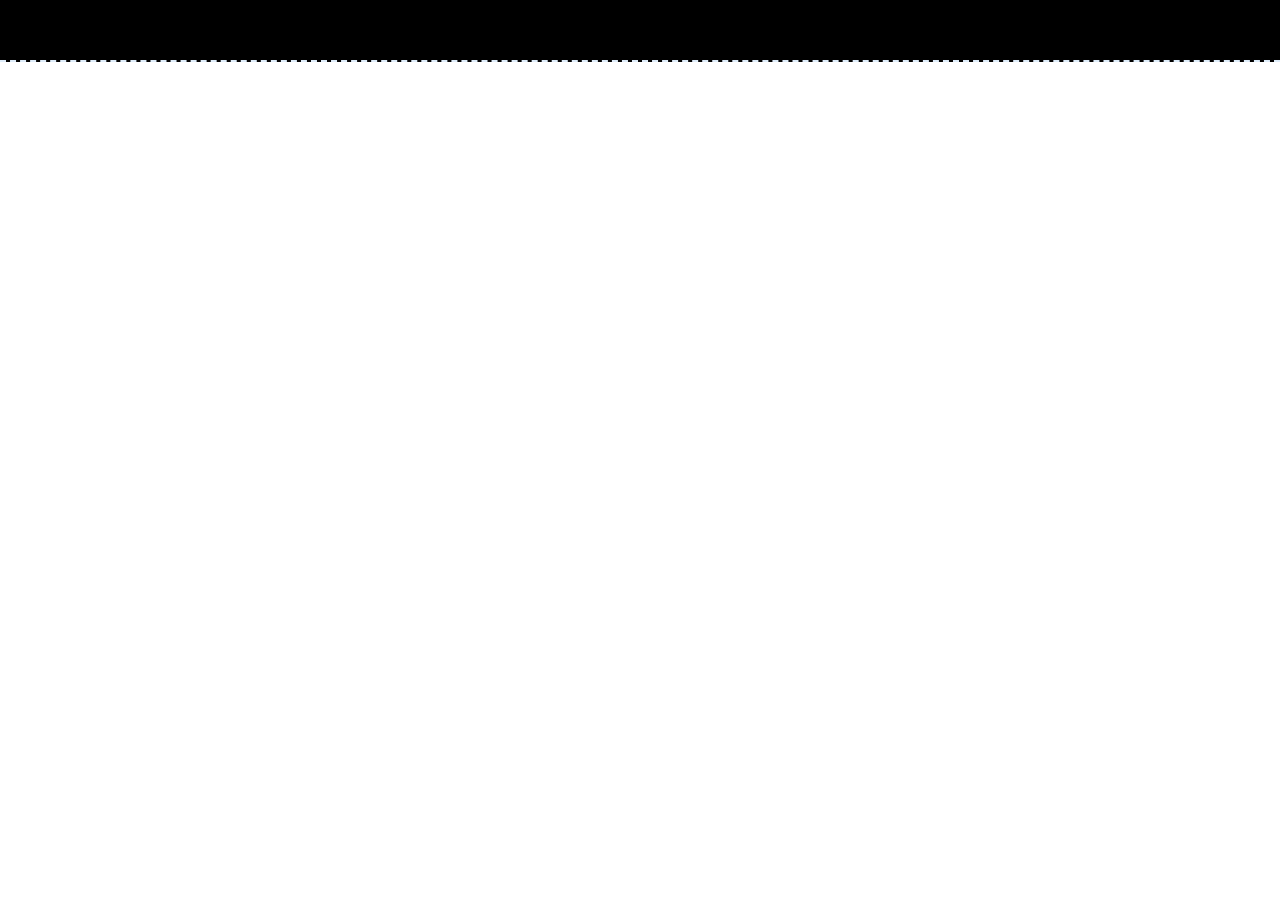
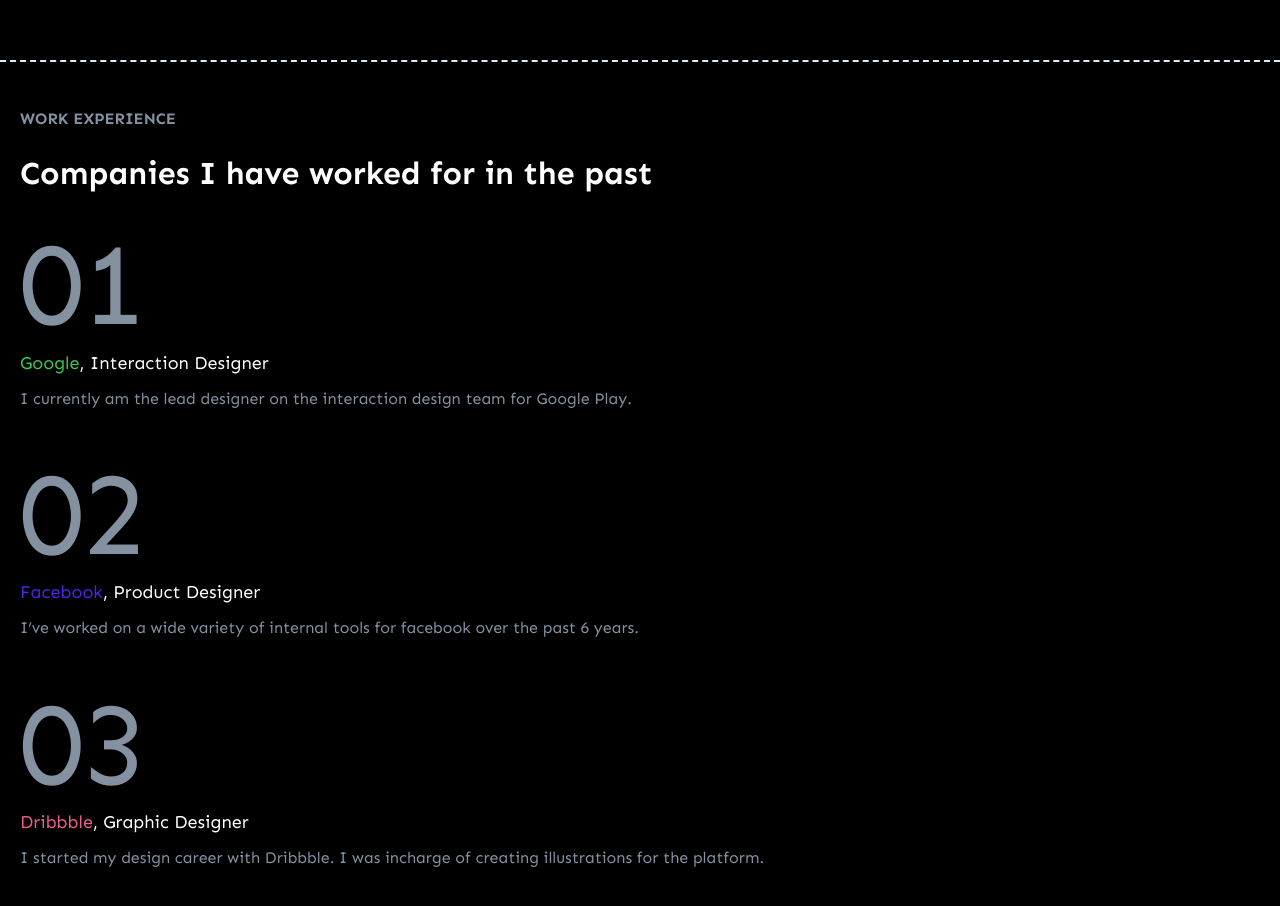
Before and after one commit to Valerii-Hud/robins-portfolio, a website built with Vite: page index.html in a window 1280 px wide. Shown: the part 662-1568 px from the top of the page. Before the commit the page ends 800 px from the top, so only its background shows below. Built offline with nearby package versions, Linux system fonts and the light colour scheme.

Commit message:
feat: added experience section for 360px

```diff
--- a/index.html
+++ b/index.html
@@ -32,6 +32,49 @@
         </div>
       </div>
     </section>
+    <section class="experience">
+      <div class="container">
+        <div class="experience__subtitle">work experience</div>
+        <h2 class="experience__title title__h2">
+          Companies I have worked for in the past
+        </h2>
+        <div class="experience__wrapper">
+          <div class="experience__item">
+            <div class="label__1 experience__item_number">01</div>
+            <div class="experience__item_professional">
+              <span class="experience__highlighted-green">Google</span>,
+              Interaction Designer
+            </div>
+            <div class="experience__descr">
+              I currently am the lead designer on the interaction design team
+              for Google Play.
+            </div>
+          </div>
+          <div class="experience__item">
+            <div class="label__1 experience__item_number">02</div>
+            <div class="experience__item_professional">
+              <span class="experience__highlighted-blue">Facebook</span>,
+              Product Designer
+            </div>
+            <div class="experience__descr">
+              I’ve worked on a wide variety of internal tools for facebook over
+              the past 6 years.
+            </div>
+          </div>
+          <div class="experience__item">
+            <div class="label__1 experience__item_number">03</div>
+            <div class="experience__item_professional">
+              <span class="experience__highlighted-pink">Dribbble</span>,
+              Graphic Designer
+            </div>
+            <div class="experience__descr">
+              I started my design career with Dribbble. I was incharge of
+              creating illustrations for the platform.
+            </div>
+          </div>
+        </div>
+      </div>
+    </section>
     <script type="module" src="/src/js/main.js"></script>
   </body>
 </html>
--- /dev/null
+++ b/src/sass/blocks/_experience.scss
@@ -0,0 +1,46 @@
+@use '/src/sass/base/variables' as *;
+
+.experience {
+  padding: 48px 0;
+  background-color: $base;
+  font-family: Sen;
+  &__subtitle {
+    text-transform: uppercase;
+    font-weight: 700;
+    color: #8491a0;
+    font-size: 16px;
+  }
+  &__title {
+    font-size: 32px;
+  }
+  &__wrapper {
+    display: flex;
+    flex-direction: column;
+    row-gap: 40px;
+  }
+  &__item {
+    &_number {
+      font-weight: 400;
+      color: #8491a0;
+    }
+    &_professional {
+      font-size: 18px;
+      color: $text;
+    }
+  }
+  &__highlighted {
+    &-green {
+      color: $green-accent;
+    }
+    &-blue {
+      color: $primary;
+    }
+    &-pink {
+      color: $pink-accent;
+    }
+  }
+  &__descr {
+    padding-top: 16px;
+    color: #8491a0;
+  }
+}
--- a/src/sass/styles.scss
+++ b/src/sass/styles.scss
@@ -7,3 +7,4 @@
 
 @use '/src/sass/blocks/header';
 @use '/src/sass/blocks/hero';
+@use '/src/sass/blocks/experience';
```
